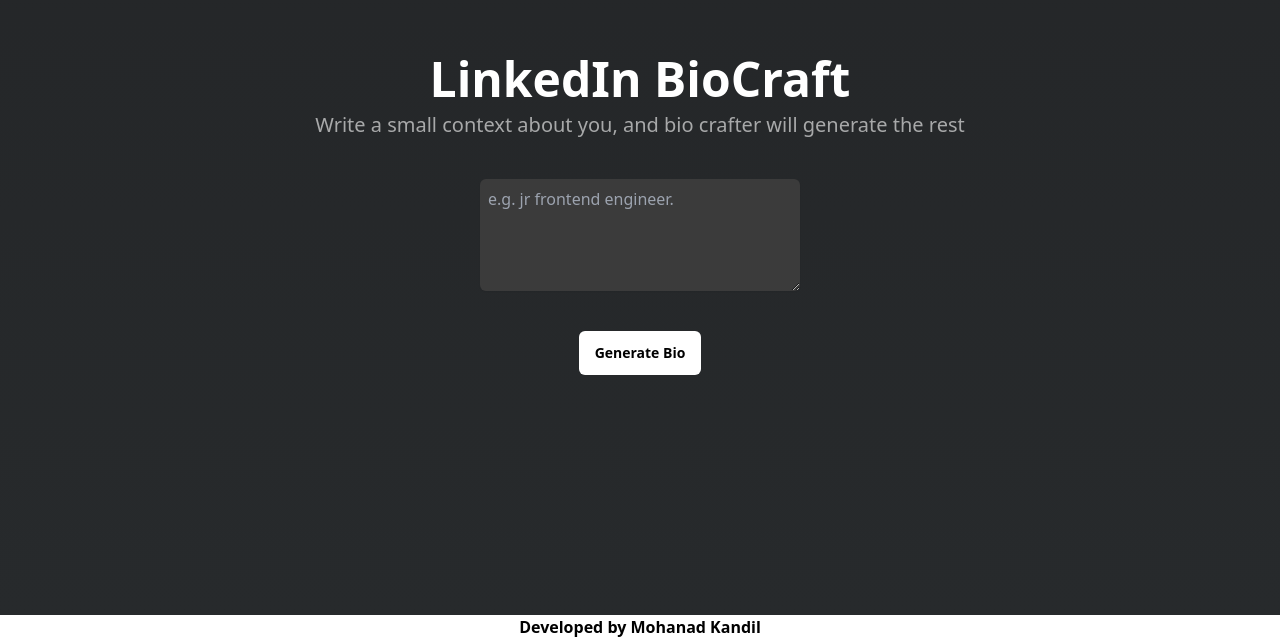
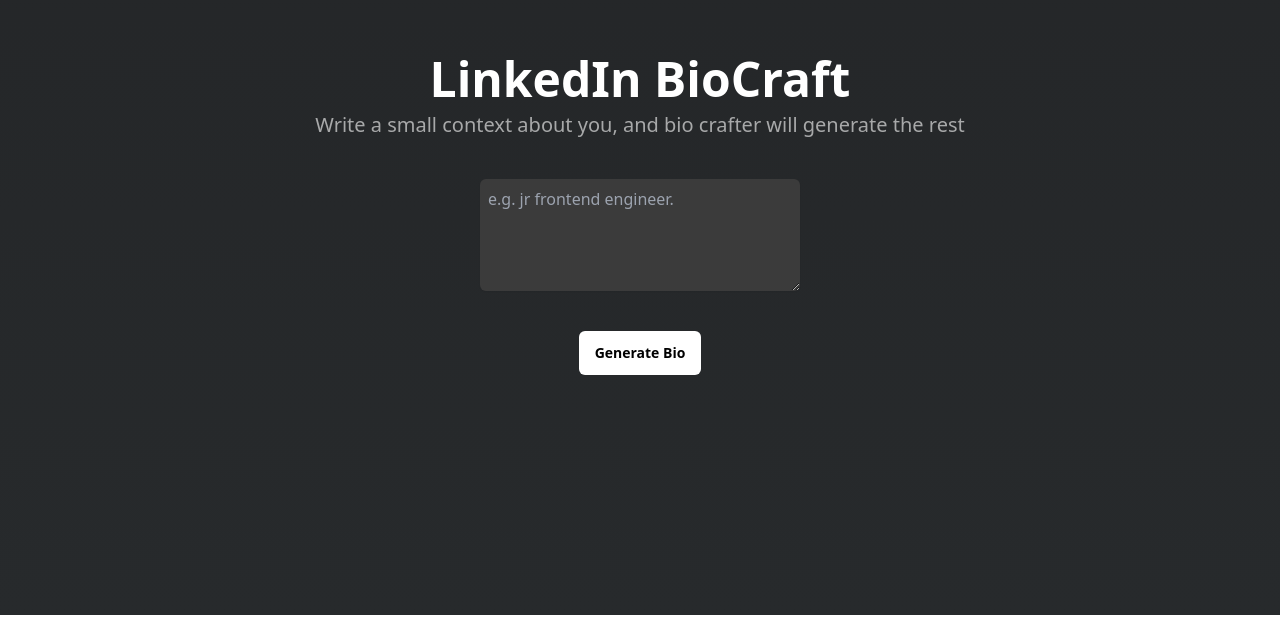
Before and after one commit to mohanadkandil/linkedinBio, a Next.js app: page / in a window 1280 px wide. Shown: the part 185-824 px from the top of the page. Built offline with nearby package versions, Linux system fonts and the light colour scheme.

Commit message:
style: add white text to footer

```diff
--- a/components/Footer.tsx
+++ b/components/Footer.tsx
@@ -1,6 +1,6 @@
 export default function Footer() {
   return (
-    <footer className="flex justify-center p-4 font-semibold">
+    <div className="fixed flex justify-center font-semibold text-white">
       <p>
         Developed by{" "}
         <a
@@ -11,6 +11,6 @@
           <span>Mohanad Kandil</span>
         </a>
       </p>
-    </footer>
+    </div>
   );
 }
```
